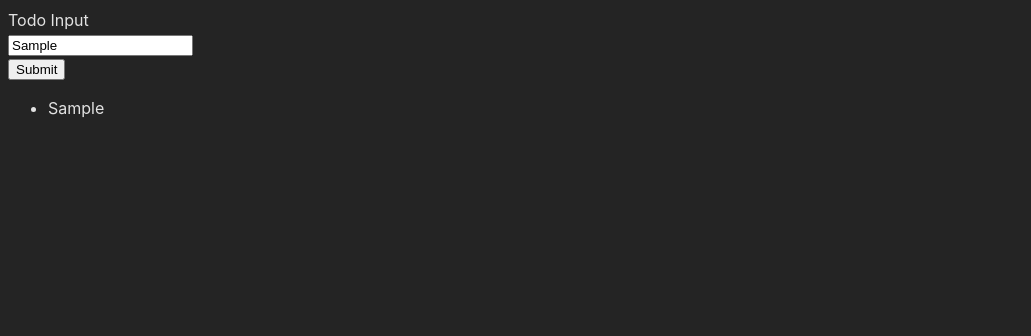
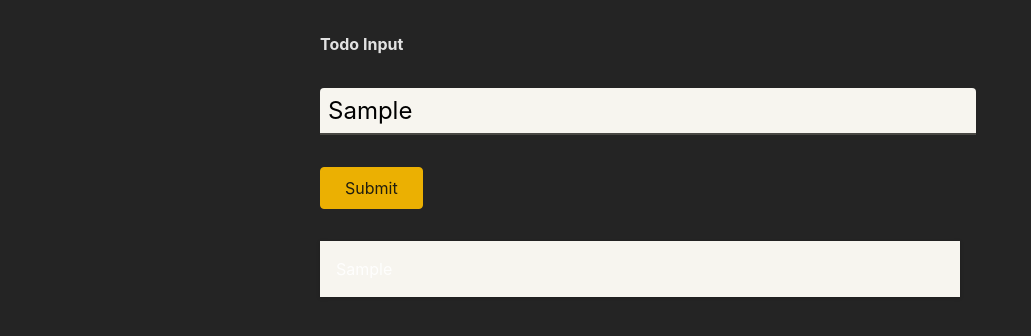
Before and after one commit to metalhead5209/react-typescript, a React (Vite) app: page / in a window 1280 px wide. Both pictures are taken after typing "Sample" into the empty fields and a click on the button "Submit". Shown: the top 336 px of the page, without its empty margins (0-1031 px from the left). Built offline with nearby package versions, Linux system fonts and the light colour scheme.

Commit message:
added styling to components with css modules

```diff
--- /dev/null
+++ b/src/components/TodoForm/TodoForm.module.css
@@ -0,0 +1,42 @@
+.form {
+    width: 40rem;
+    margin: 2rem auto;
+
+  }
+
+  .form label {
+    display: block;
+    font-weight: bold;
+    margin-bottom: 0.5rem;
+  }
+
+  .form input {
+    display: block;
+    width: 100%;
+    font: inherit;
+    font-size: 1.5rem;
+    padding: 0.5rem;
+    border-radius: 4px;
+    background-color: #f7f5ef;
+    border: none;
+    border-bottom: 2px solid #494844;
+    border-bottom-right-radius: 0;
+    border-bottom-left-radius: 0;
+    margin-bottom: 0.5rem;
+  }
+
+  .form button {
+    font: inherit;
+    background-color: #ebb002;
+    border: 1px solid #ebb002;
+    color: #201d0f;
+    padding: 0.5rem 1.5rem;
+    border-radius: 4px;
+    cursor: pointer;
+  }
+
+  .form button:hover,
+  .form button:active {
+    background-color: #ebc002;
+    border-color: #ebc002;
+  }
--- a/src/components/TodoForm/TodoForm.tsx
+++ b/src/components/TodoForm/TodoForm.tsx
@@ -1,4 +1,5 @@
 import React, { useRef } from 'react';
+import classes from './TodoForm.module.css';
 
 
 const TodoForm: React.FC<{onAddTodo: (text: string) => void}> = (props) => {
@@ -16,7 +17,7 @@
     }
 
   return (
-    <form onSubmit={handleSubmit}>
+    <form onSubmit={handleSubmit} className={classes.form}>
         <label htmlFor='text'>Todo Input</label> <br />
         <input type="text" id='text' ref={todoInputRef} />   <br />
         <button>Submit</button>
--- /dev/null
+++ b/src/components/TodoItem/TodoItem.module.css
@@ -0,0 +1,6 @@
+.item {
+    margin: 1rem 0;
+    box-shadow: 0 1px 4px rgba(0, 0, 0, 0.2);
+    padding: 1rem;
+    background-color: #f7f5ef;
+  }
--- a/src/components/TodoItem/TodoItem.tsx
+++ b/src/components/TodoItem/TodoItem.tsx
@@ -1,8 +1,9 @@
-import React from 'react'
+import React from 'react';
+import classes from './TodoItem.module.css'
 
 const TodoItem: React.FC<{text: string}> = (props) => {
   return (
-    <li>{props.text}</li>
+    <li className={classes.item}>{props.text}</li>
   )
 }
 
--- /dev/null
+++ b/src/components/Todos/Todos.module.css
@@ -0,0 +1,6 @@
+.todos {
+    list-style: none;
+    margin: 2rem auto;
+    padding: 0;
+    width: 40rem;
+  }
--- a/src/components/Todos/Todos.tsx
+++ b/src/components/Todos/Todos.tsx
@@ -1,10 +1,11 @@
 import React from 'react'
 import Todo from '../../model/todo';
 import TodoItem from '../TodoItem/TodoItem';
+import classes from './Todos.module.css'
 
 const Todos: React.FC<{items: Todo[] }> = (props) => {
   return (
-        <ul>
+        <ul className={classes.todos}>
           {props.items.map((item) => (
             <TodoItem key={item.id} text={item.text} />
             ))}
```
